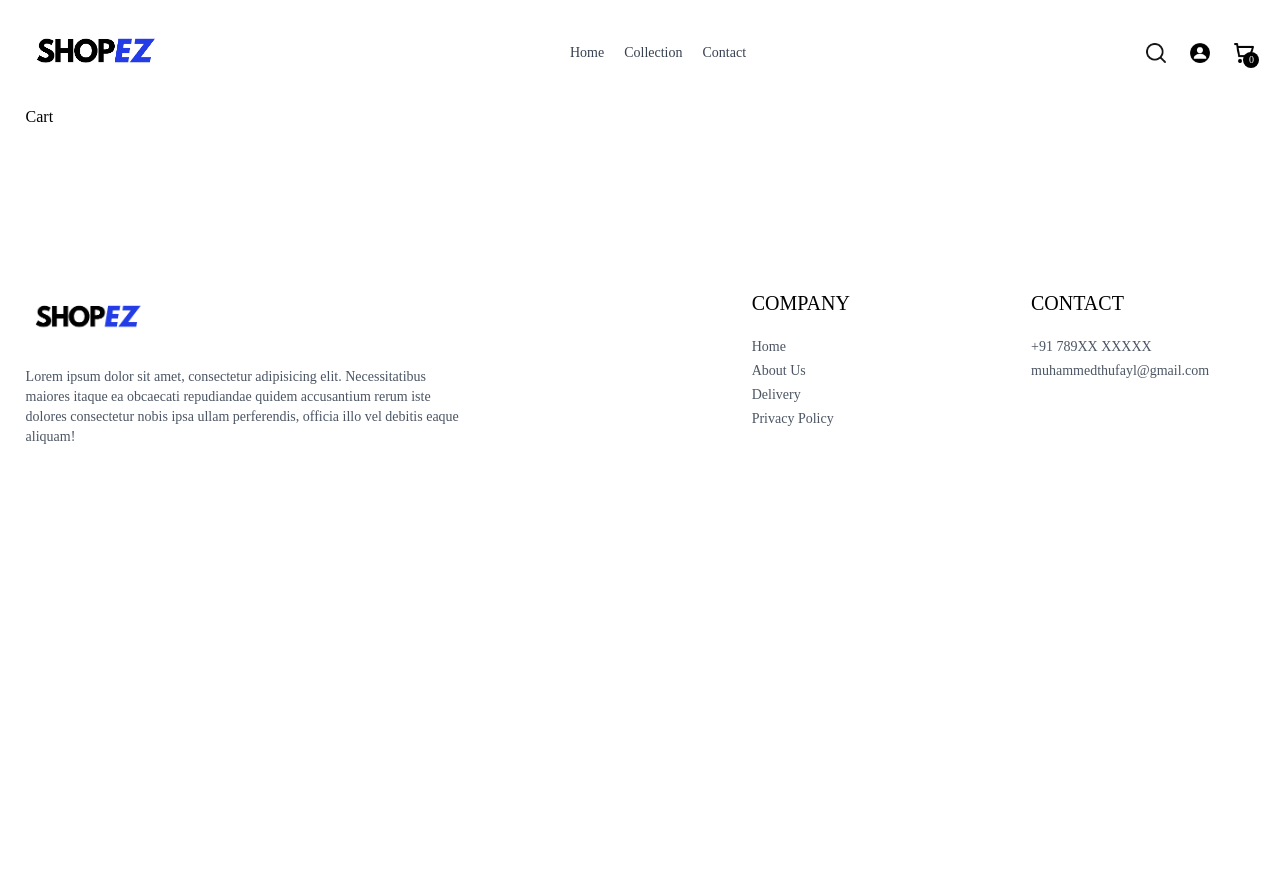
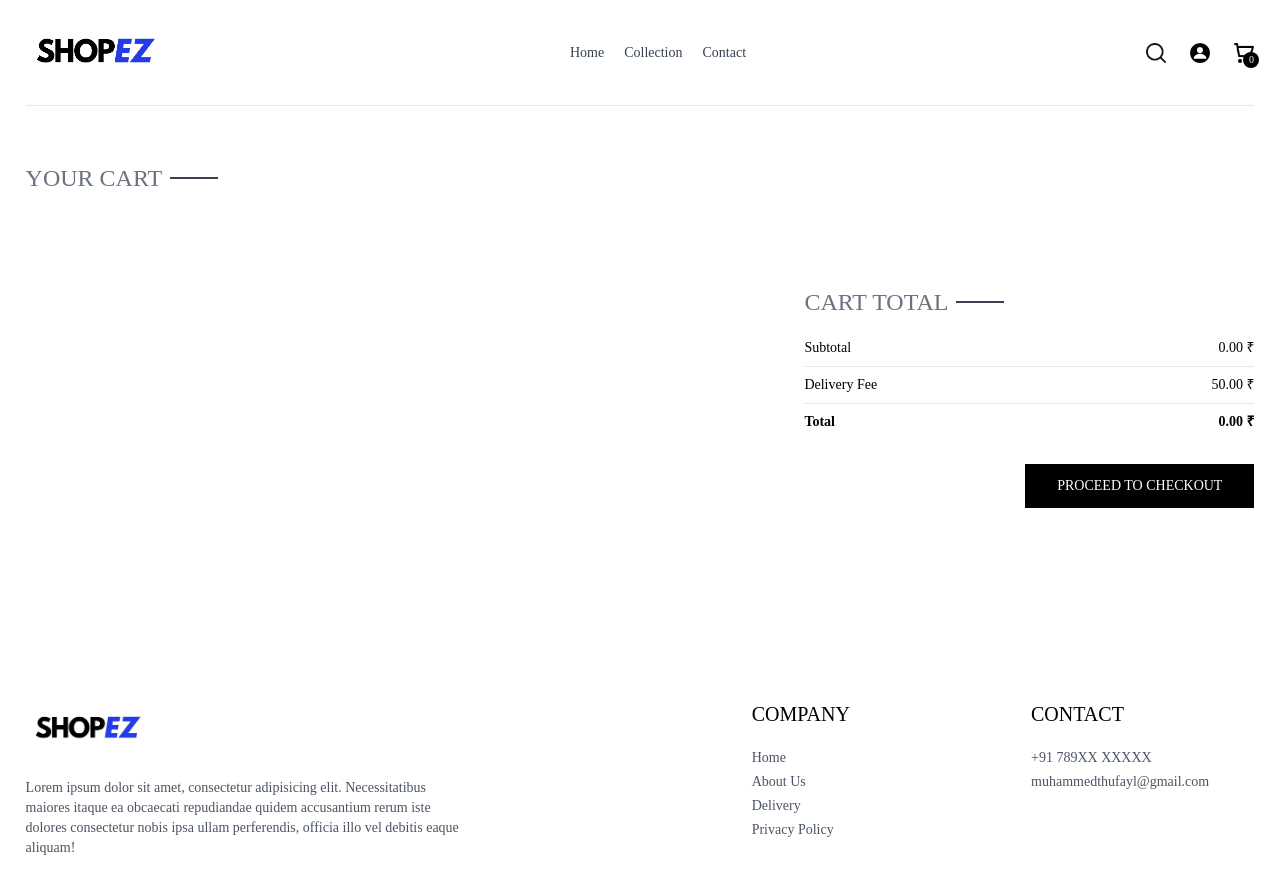
Before and after one commit to Thufayl/ShopEZ, a React (Create React App) app in the folder client/: page /cart in a window 1280 px wide. Shown: the top 894 px of the page. Before the commit the page ends 800 px from the top, so only its background shows below. Built offline with nearby package versions, Linux system fonts and the light colour scheme.

Commit message:
cart page

```diff
--- /dev/null
+++ b/client/src/components/CartTotal.jsx
@@ -0,0 +1,39 @@
+import React, { useContext } from 'react'
+import { ShopContext } from '../context/ShopContext'
+import Title from './Title';
+
+const CartTotal = () => {
+
+    const {currency, delivery_fee, getCartAmount} = useContext(ShopContext);
+
+
+  return (
+    <div className='w-full'>
+
+        <div className='text-2xl'>
+
+            <Title text1 = {"CART"} text2 = {"TOTAL"} />
+
+        </div>
+        <div className='flex flex-col gap-2 mt-2 text-sm'>
+            <div className='flex justify-between'>
+                <p>Subtotal</p>
+                <p>{getCartAmount()}.00 {currency}</p>
+            </div>
+            <hr />
+            <div className='flex justify-between'>
+                <p>Delivery Fee</p>
+                <p>{delivery_fee}.00 {currency}</p>
+            </div>
+            <hr />
+            <div className='flex justify-between'>
+                    <b>Total</b>
+                    <b>{getCartAmount() === 0 ? 0: getCartAmount() + delivery_fee}.00 {currency}</b>
+            </div>
+        </div>
+
+    </div>
+  )
+}
+
+export default CartTotal
--- a/client/src/context/ShopContext.jsx
+++ b/client/src/context/ShopContext.jsx
@@ -1,6 +1,7 @@
 import { createContext, useEffect, useState } from "react";
 import { products } from "../assets/assets";
 import { toast } from "react-toastify";
+import { useNavigate } from "react-router-dom";
 
 export const ShopContext = createContext();
 
@@ -12,6 +13,7 @@
     const [search, setSearch] = useState("");
     const [showSearch, setShowSearch] = useState(false);
     const [cartItems, setCartItems] = useState({})
+    const navigate = useNavigate();
 
     const addToCart = async (itemId, size) => {
         if(!size){
@@ -54,10 +56,38 @@
         return totalCount;
     }
 
+    const updateQuantity = async (itemId,size,quantity) => {
+
+        let cartData = structuredClone(cartItems);
+
+        cartData[itemId][size] = quantity;
+
+        setCartItems(cartData);
+
+    }
+
+    const getCartAmount = () => {
+        let totalAmount = 0;
+        for(const items in cartItems){
+            let itemInfo = products.find((product) => product._id === items);
+            for(const item in cartItems[items]){
+                try {
+                    if(cartItems[items][item] > 0){
+                        totalAmount += itemInfo.price * cartItems[items][item];
+                    }
+                } catch (error) {
+
+                }
+            }
+        }
+        return totalAmount
+    }
+
     const value = {
         products,  currency, delivery_fee,
         search, setSearch, showSearch, setShowSearch,
-        cartItems, addToCart, getCartCount
+        cartItems, addToCart, getCartCount,
+        updateQuantity, getCartAmount, navigate
     }
 
 
--- a/client/src/pages/Cart.jsx
+++ b/client/src/pages/Cart.jsx
@@ -1,8 +1,77 @@
-import React from 'react'
+import React, { useContext, useEffect, useState } from 'react'
+import { ShopContext } from '../context/ShopContext'
+import Title from '../components/Title';
+import { assets } from '../assets/assets';
+import CartTotal from '../components/CartTotal';
 
 const Cart = () => {
+
+  const {products, currency, cartItems, updateQuantity, navigate} = useContext(ShopContext);
+
+  const [cartData, setCartData] = useState([])
+
+  useEffect(() => {
+      const tempData = [];
+      for(const items in cartItems){
+        for(const item in cartItems[items]){
+            if(cartItems[items][item] > 0){
+              tempData.push({
+                _id: items,
+                size: item,
+                quantity: cartItems[items][item]
+              })
+            }
+        }
+      }
+      setCartData(tempData);
+  },[cartItems])
+
   return (
-    <div>Cart</div>
+    <div className='border-t pt-14'>
+
+      <div className='text-2xl mb-3'>
+          <Title text1 = {"YOUR"} text2 = {"CART"}/>
+      </div>
+
+      <div>
+        {
+          cartData.map((item, index) => {
+
+            const productData = products.find((product) => product._id === item._id);
+
+            return (
+              <div key = {index} className='py-4 border-t border-b text-gray-700 grid grid-cols-[4fr_0.5fr_0.5fr] sm:grid-cols-[4fr_2fr_0.5fr] items-center gap-4'>
+                <div className='flex items-start gap-6'>
+                  <img className= 'w-16 sm:w-20' src={productData.image[0]} alt="" />
+                  <div>
+                    <p className='text-xs sm:text-lg font-medium'>{productData.name}</p>
+                    <div className='flex items-center gap-5 mt-2'>
+                        <p>{productData.price}{currency}</p>
+                        <p className='px-2 sm:px-3 sm:py-1 border bg-slate-50'>{item.size}</p>
+                    </div>
+                  </div>
+                </div>
+                <input onChange = {(e) => e.target.value === '' || e.target.value === '0' ? null : updateQuantity(item._id, item.size,Number(e.target.value))}className='border max-w-10 sm:max-w-20 px-1 sm:px-2 py-1' type="number" min = {1} defaultValue={item.quantity}/>
+                <img onClick ={() => updateQuantity(item._id,item.size,0)}className = 'w-4 mr-4 sm:w-5 cursor-pointer'src={assets.bin_icon} alt="" />
+              </div>
+            )
+
+          })
+        }
+      </div>
+
+        <div className='flex justify-end my-20'>
+
+          <div className='w-full sm:w-[450px]'>
+            <CartTotal />
+            <div className='w-full text-end'>
+              <button onClick = {() => navigate('/place-order')}className='bg-black text-white text-sm my-8 px-8 py-3'>PROCEED TO CHECKOUT</button>
+            </div>
+          </div>
+
+        </div>
+
+    </div>
   )
 }
 
```
